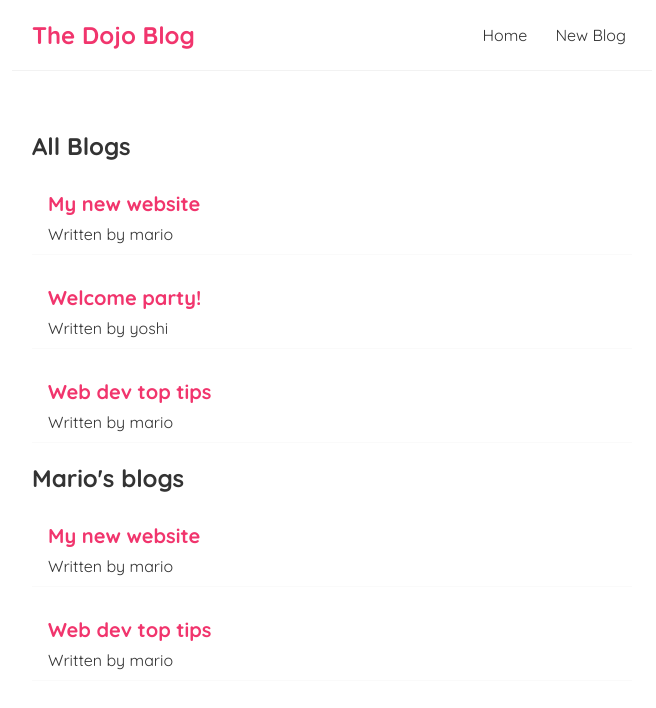
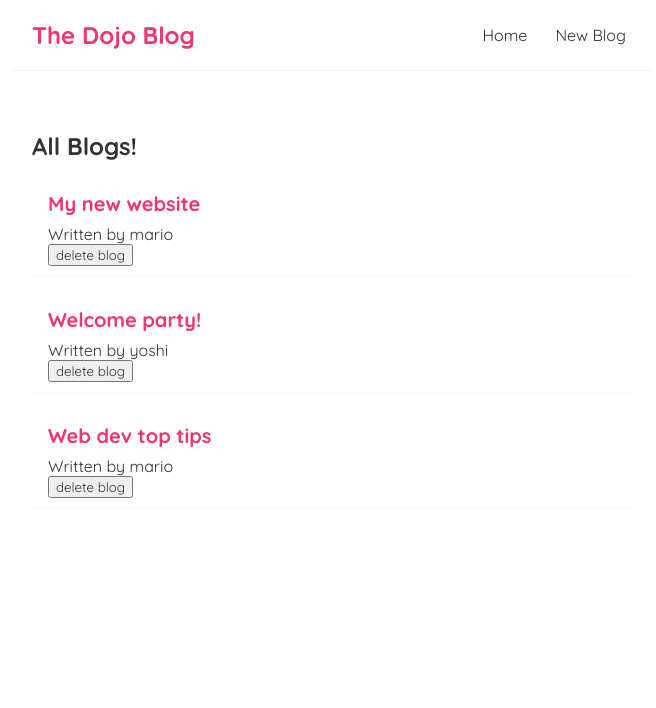
Before and after one commit to Abhinav-Telukunta/React_blogs, a React (Create React App) app: page / in a window 1280 px wide. Shown: the top 708 px of the page, without its empty margins (308-964 px from the left). Built offline with nearby package versions, Linux system fonts and the light colour scheme; the HTML template or start-up script is replaced by a standard one.

Commit message:
functions as props

```diff
--- a/src/BlogList.js
+++ b/src/BlogList.js
@@ -1,6 +1,5 @@
-const BlogList = (props) => {
-    const blogs=props.blogs;
-    const title=props.title;
+const BlogList = ({blogs,title,handleDelete}) => {
+
 
     return (
         <div className="blog-list">
@@ -9,6 +8,7 @@
                 <div className="blog-preview" key={blog.id}>
                     <h2>{blog.title}</h2>
                     <p>Written by {blog.author}</p>
+                    <button onClick={()=>handleDelete(blog.id)}>delete blog</button>
                 </div>
             ))}
         </div>
--- a/src/Home.js
+++ b/src/Home.js
@@ -7,10 +7,14 @@
         { title: 'Welcome party!', body: 'lorem ipsum...', author: 'yoshi', id: 2 },
         { title: 'Web dev top tips', body: 'lorem ipsum...', author: 'mario', id: 3 }
     ]);
+
+    const handleDelete=(id)=>{
+        const newBlogs=blogs.filter((blog)=>blog.id!==id);
+        setBlogs(newBlogs);
+    };
     return (
         <div className="home">
-            <BlogList blogs={blogs} title="All Blogs"/>
-            <BlogList blogs={blogs.filter((blog)=>blog.author==='mario')} title="Mario's blogs"/>
+            <BlogList blogs={blogs} title="All Blogs!" handleDelete={handleDelete}/>
         </div>
      );
 }
```
